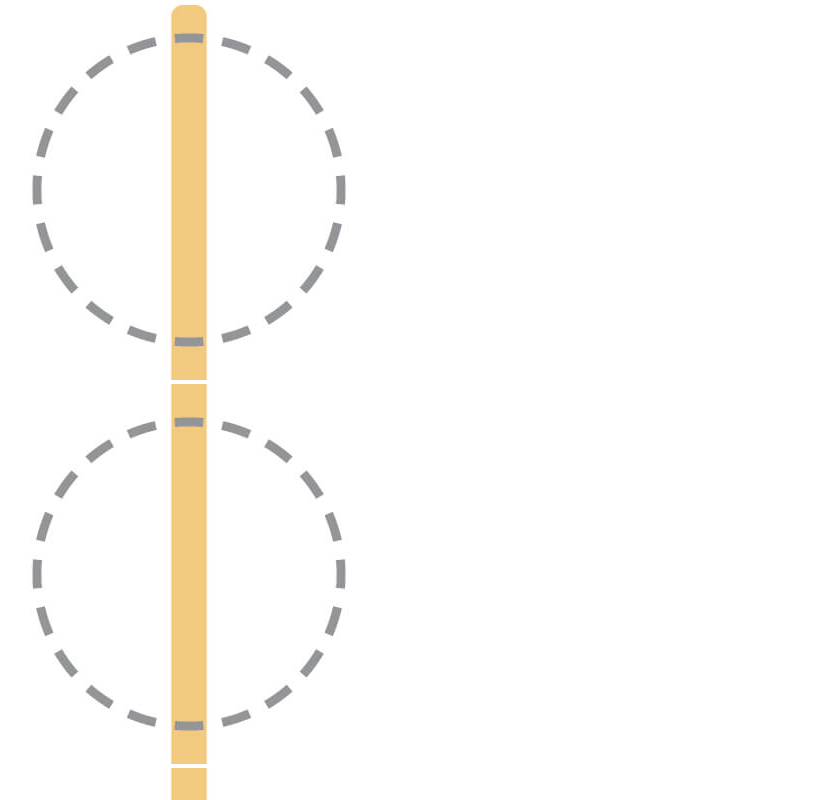
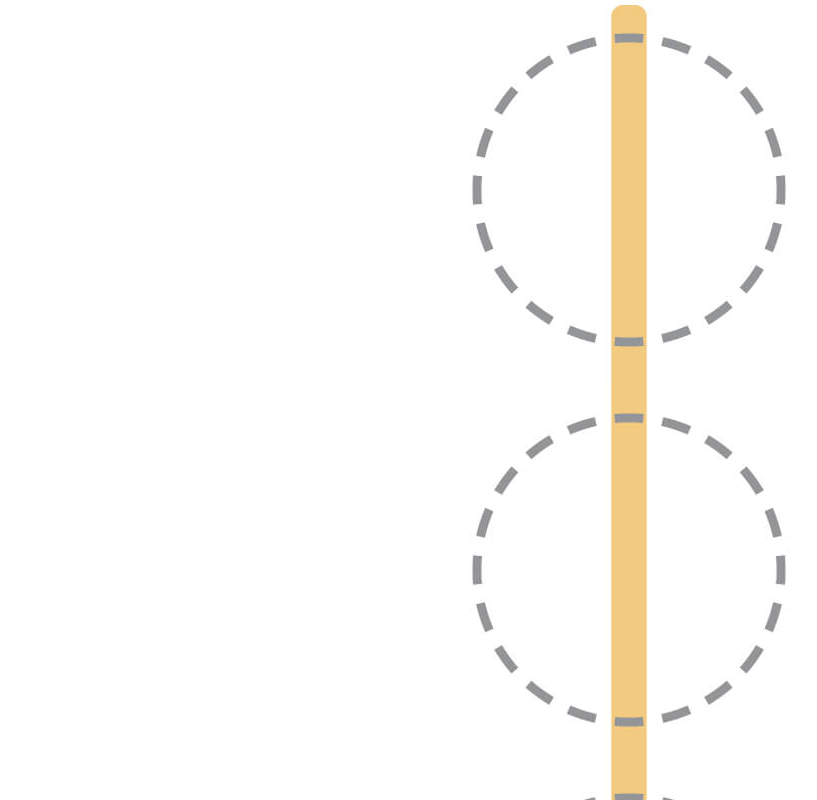
Before and after one commit to ColbPeyton/design-dango, a React (Create React App) app: page / in a window 1280 px wide. Shown: the top 800 px of the page, without its empty margins (11-828 px from the left). Built offline with nearby package versions, Linux system fonts and the light colour scheme.

Commit message:
update render method in DangoStick. add styling to DangoStick. render dango on top of stick image

```diff
--- a/src/components/DangoStick.tsx
+++ b/src/components/DangoStick.tsx
@@ -1,6 +1,7 @@
 import React, {useContext} from 'react';
 import {CurrentDangoContext, defaultDango} from '../Contexts/CurrentDango';
 import {stick} from '../_data/data';
+import '../styles/DangoStick.scss';
 
 interface DangoStickProps{
     currentDango: defaultDango[];
@@ -14,23 +15,24 @@ export const DangoStick = ():JSX.Element => {
     const context = useContext<DangoStickProps>(CurrentDangoContext);
 
     const shouldRenderDango = (currentDango:defaultDango[], index: number):JSX.Element => {
-        return currentDango[index]
-        ? <img src={currentDango[index].img.default} alt={currentDango[index].name}/>
-        : <div></div>
+        if(currentDango[index]){
+            return <img className='dango' src={currentDango[index].img.default} alt={currentDango[index].name}/>
+        }
+        return <div></div>
     }
 
     const renderDango = ():JSX.Element => {
         return(
             <div className='container-dango-stick'>
-                <div className='top'>
+                <div className='stick'>
                     <img src={stick[0].default} alt='dango stick' />
                     {shouldRenderDango(context.currentDango, 0)}
                 </div>
-                <div className='mid'>
+                <div className='stick'>
                     <img src={stick[1].default} alt='dango stick' />
                     {shouldRenderDango(context.currentDango, 1)}
                 </div>
-                <div className='bot'>
+                <div className='stick'>
                     <img src={stick[2].default} alt='dango stick' />
                     {shouldRenderDango(context.currentDango, 2)}
                 </div>
--- /dev/null
+++ b/src/styles/DangoStick.scss
@@ -0,0 +1,25 @@
+.container-dango-stick{
+    height: 100%;
+    width: 100%;
+    display: flex;
+    justify-content: center;
+    align-items: center;
+    flex-direction: column;
+    .stick{
+        width: 100%;
+        height: 100%;
+        display: flex;
+        justify-content: center;
+        align-items: center;
+    }
+
+    .dango{
+        width: auto;
+        height: auto;
+        position: absolute;
+        z-index: 10;
+    }
+
+
+
+}
```
